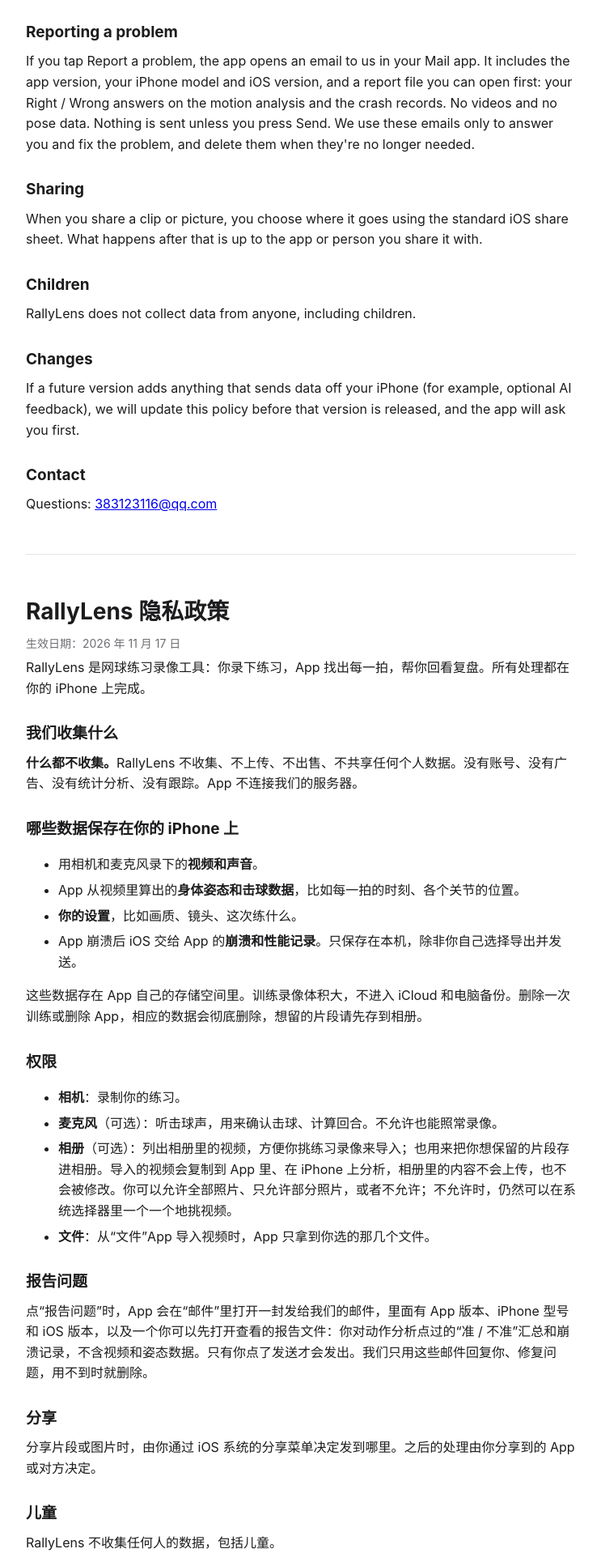
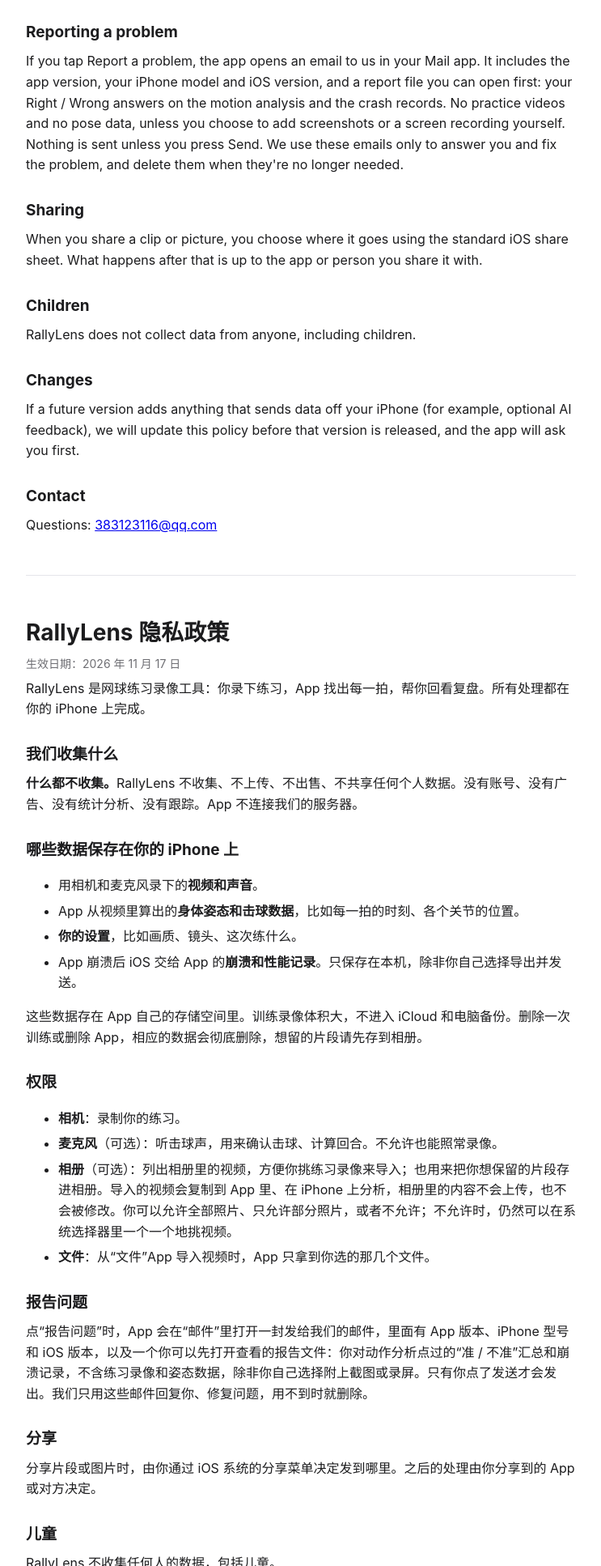
Before and after one commit to deanlan/Rally-Lens-Privacy, a plain HTML site: page index.html in a window 1280 px wide. Shown: the part 1018-2952 px from the top of the page at 81% size, without its empty margins (268-1011 px from the left). Drawn offline with Linux system fonts and the light colour scheme.

Commit message:
Problem reports may include screenshots you add
Co-Authored-By: Claude Opus 5.5 <noreply@anthropic.com>

```diff
--- a/index.html
+++ b/index.html
@@ -48,7 +48,7 @@
 </ul>
 
 <h2>Reporting a problem</h2>
-<p>If you tap Report a problem, the app opens an email to us in your Mail app. It includes the app version, your iPhone model and iOS version, and a report file you can open first: your Right / Wrong answers on the motion analysis and the crash records. No videos and no pose data. Nothing is sent unless you press Send. We use these emails only to answer you and fix the problem, and delete them when they're no longer needed.</p>
+<p>If you tap Report a problem, the app opens an email to us in your Mail app. It includes the app version, your iPhone model and iOS version, and a report file you can open first: your Right / Wrong answers on the motion analysis and the crash records. No practice videos and no pose data, unless you choose to add screenshots or a screen recording yourself. Nothing is sent unless you press Send. We use these emails only to answer you and fix the problem, and delete them when they're no longer needed.</p>
 
 <h2>Sharing</h2>
 <p>When you share a clip or picture, you choose where it goes using the standard iOS share sheet. What happens after that is up to the app or person you share it with.</p>
@@ -92,7 +92,7 @@
 </ul>
 
 <h2>报告问题</h2>
-<p>点“报告问题”时，App 会在“邮件”里打开一封发给我们的邮件，里面有 App 版本、iPhone 型号和 iOS 版本，以及一个你可以先打开查看的报告文件：你对动作分析点过的“准 / 不准”汇总和崩溃记录，不含视频和姿态数据。只有你点了发送才会发出。我们只用这些邮件回复你、修复问题，用不到时就删除。</p>
+<p>点“报告问题”时，App 会在“邮件”里打开一封发给我们的邮件，里面有 App 版本、iPhone 型号和 iOS 版本，以及一个你可以先打开查看的报告文件：你对动作分析点过的“准 / 不准”汇总和崩溃记录，不含练习录像和姿态数据，除非你自己选择附上截图或录屏。只有你点了发送才会发出。我们只用这些邮件回复你、修复问题，用不到时就删除。</p>
 
 <h2>分享</h2>
 <p>分享片段或图片时，由你通过 iOS 系统的分享菜单决定发到哪里。之后的处理由你分享到的 App 或对方决定。</p>
```
